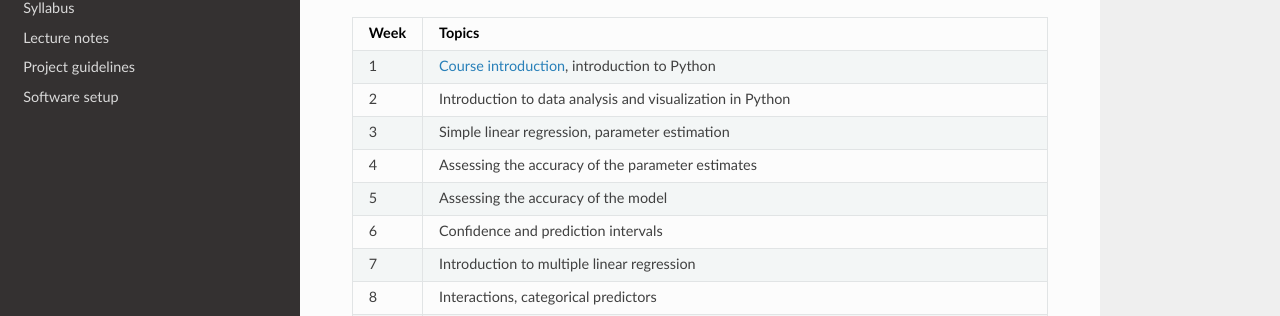
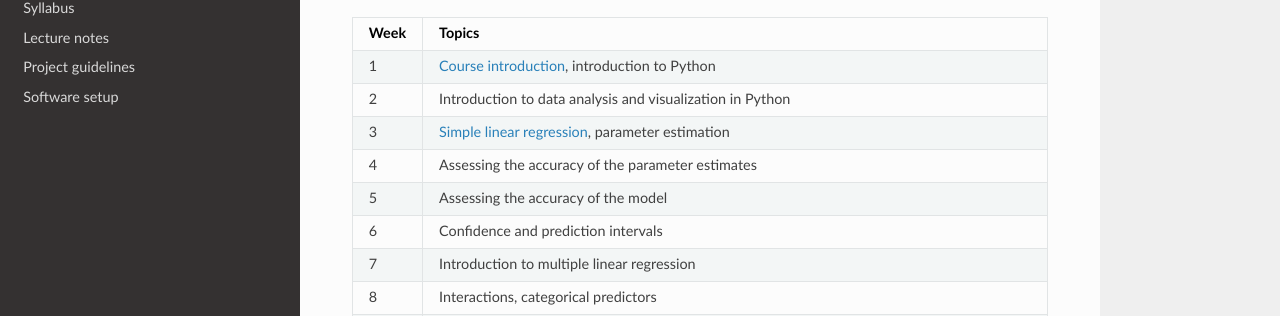
Before and after one commit to imse440/imse440.github.io, a Sphinx documentation site: the page built from docs/source/schedule.rst, in a window 1280 px wide. Shown: the part 143-459 px from the top of the page. Built offline with Sphinx 7.4.7 and the Read the Docs theme 2.0.0, drawn with Linux system fonts in a browser that asks for light colours; part of the change alters nothing that is shown.

```diff
--- a/docs/source/schedule.rst
+++ b/docs/source/schedule.rst
@@ -12,7 +12,7 @@ Schedule
    * - 2
      - Introduction to data analysis and visualization in Python
    * - 3
-     - Simple linear regression, parameter estimation
+     - `Simple linear regression <https://imse440.github.io/lectures/simple-linear-regression/>`__, parameter estimation
    * - 4
      - Assessing the accuracy of the parameter estimates
    * - 5
```
